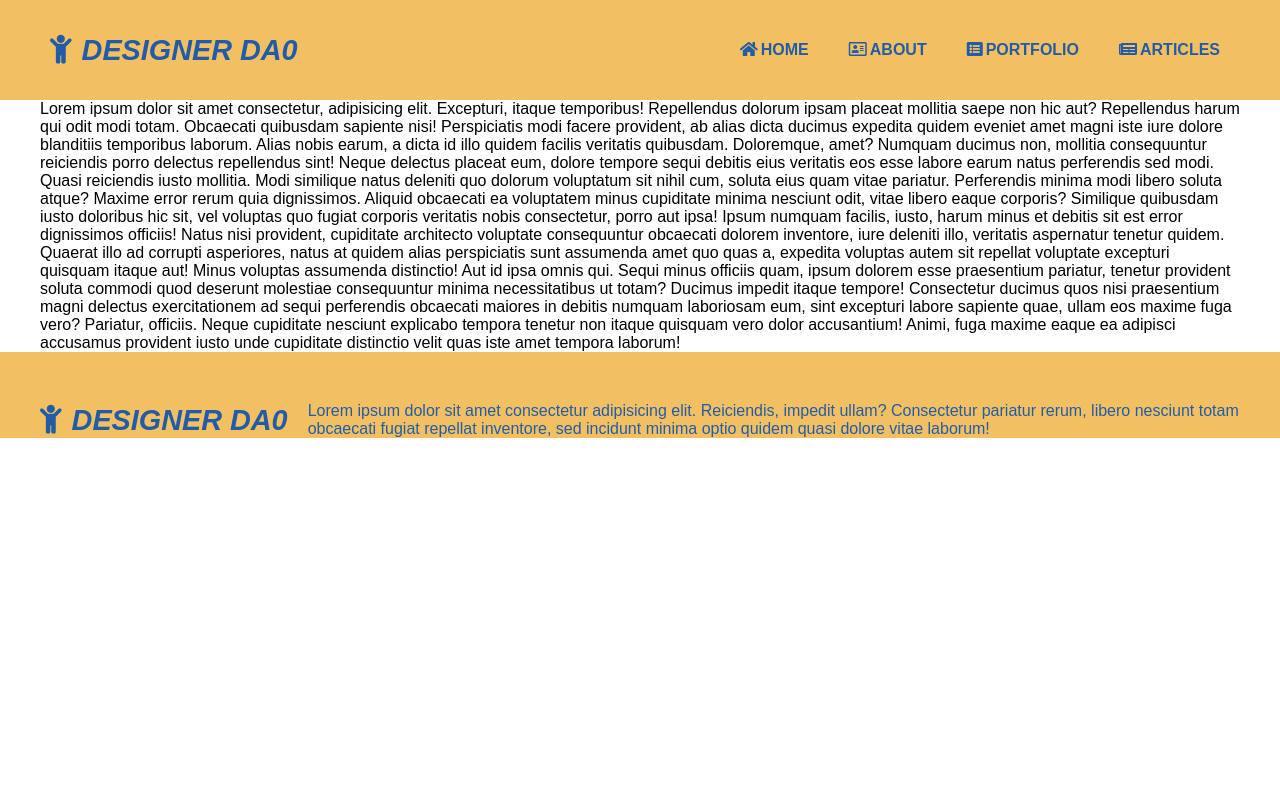
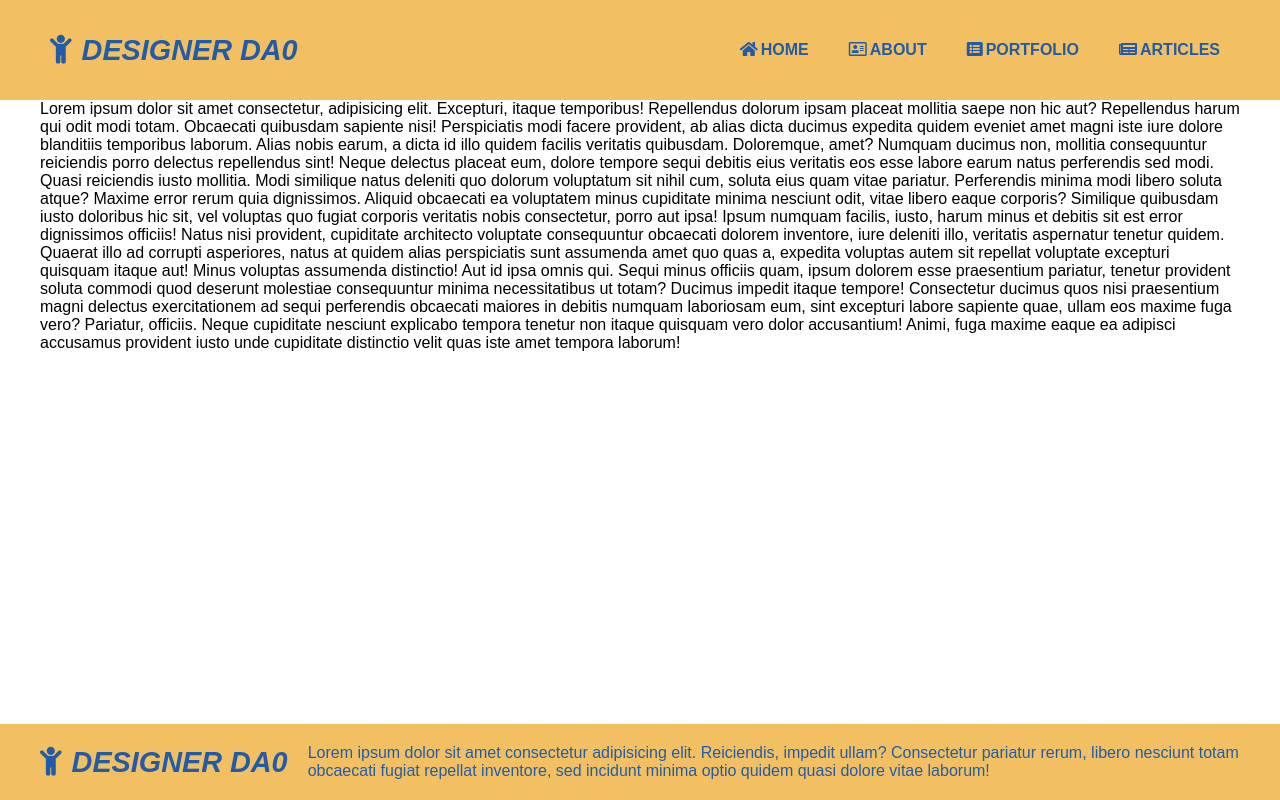
Before and after one commit to wjsekdud14728/php-ssg-blog, a PHP site: page / in a window 1280 px wide. Run offline with PHP 8.4, Linux system fonts and the light colour scheme; some web fonts are replaced.

Commit message:
바텀바 완성

```diff
--- a/index.css
+++ b/index.css
@@ -138,13 +138,13 @@
   }
 
   /* 바디컨텐트 시작 */
-.body-contnet{
+.body-content{
   display: flex;
   flex-direction: column;
   min-height: 100vh;
 }
 
-.body-content main{
+.body-content> main{
   flex-grow: 1;
 }
   /* 바디컨텐트 끝 */
@@ -298,8 +298,10 @@
   .bottom-bar{
       background-color: var(--top-bar__background-color);
       color: var(--top-bar__color);
-      padding-top: 50px;
-      justify-content: space-between;
+  }
+
+  .bottom-bar>.con{
+    padding: 20px 0;
   }
 
 .bottom-bar__info{
```
